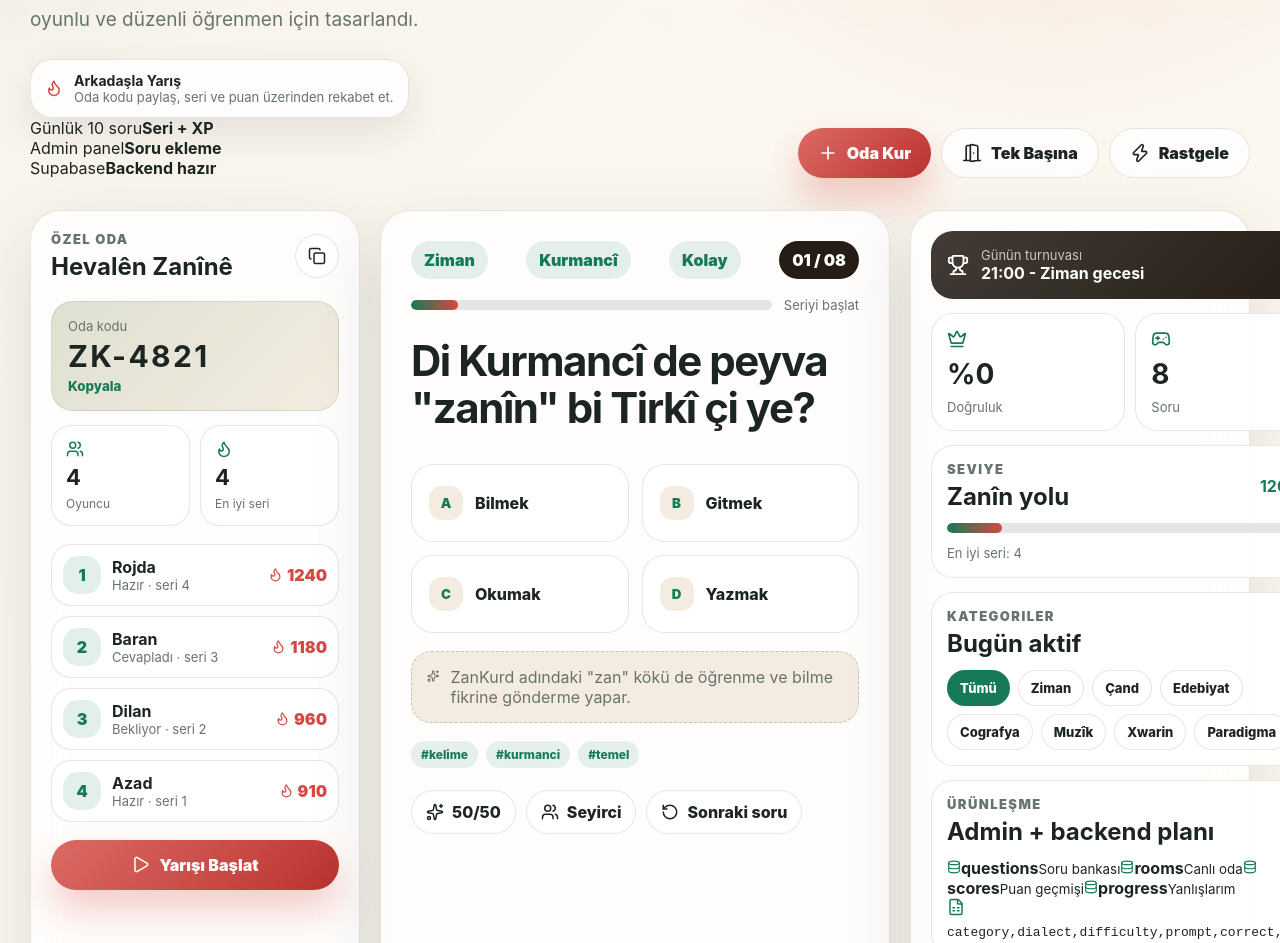
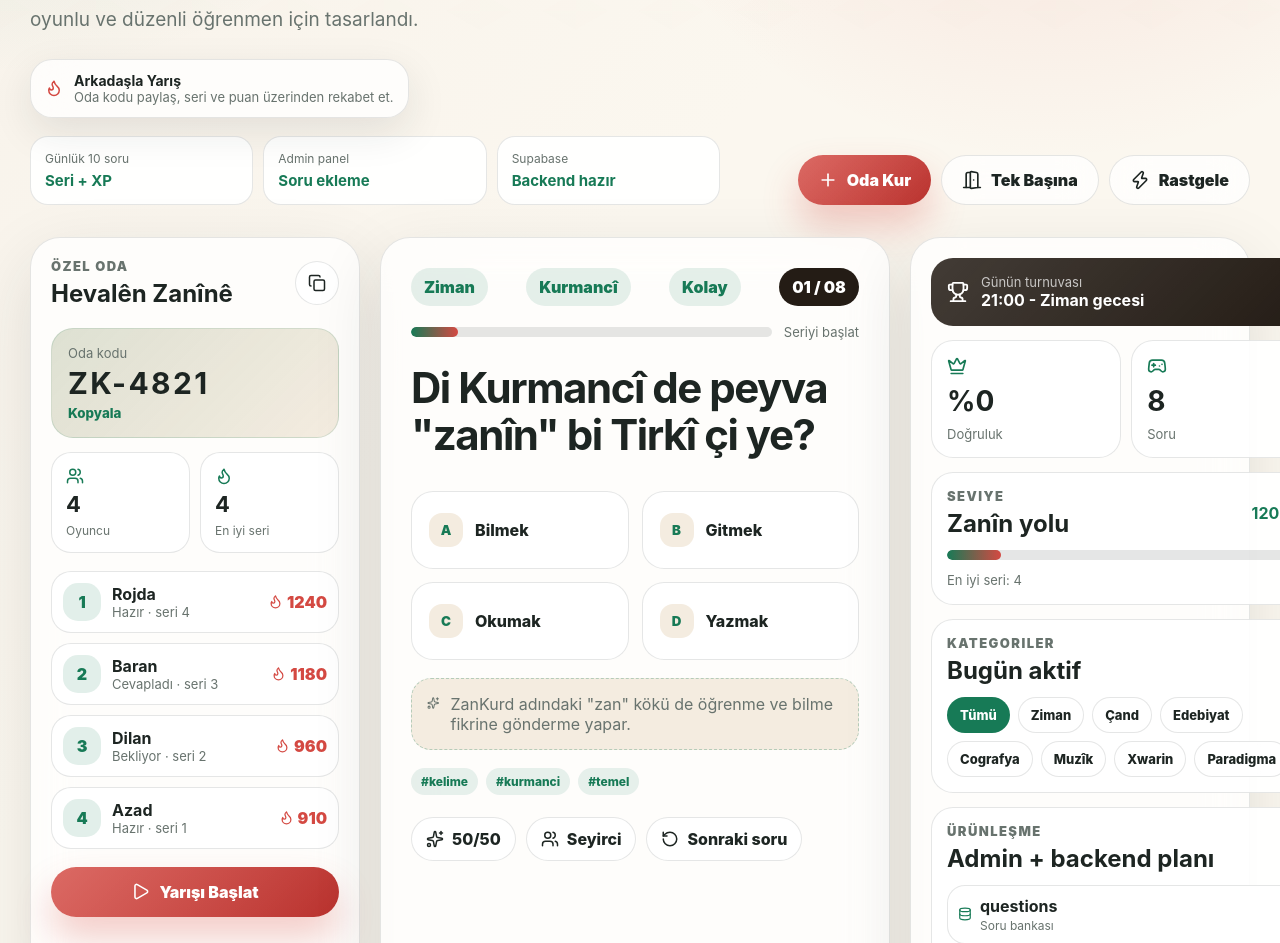
Before and after one commit to mordemnisebin/zankurd, a React (Vite) app in the folder zankurd/: page / in a window 1280 px wide. Shown: the part 469-1412 px from the top of the page. Built offline with nearby package versions, Linux system fonts and the light colour scheme.

Commit message:
style: add product strip styles

```diff
--- a/zankurd/src/index.css
+++ b/zankurd/src/index.css
@@ -67,3 +67,74 @@ body {
 ::selection {
   background: rgba(23, 122, 86, 0.22);
 }
+
+.hero-product-strip {
+  display: grid;
+  grid-template-columns: repeat(3, minmax(0, 1fr));
+  gap: 10px;
+  max-width: 690px;
+  margin-top: 18px;
+}
+
+.hero-product-strip div,
+.schema-list span,
+.csv-template {
+  border: 1px solid var(--line);
+  border-radius: 18px;
+  background: var(--surface);
+}
+
+.hero-product-strip div {
+  display: grid;
+  gap: 5px;
+  padding: 14px;
+}
+
+.hero-product-strip span,
+.schema-list small,
+.csv-template {
+  color: var(--muted);
+  font-size: 12px;
+}
+
+.hero-product-strip strong {
+  color: var(--brand);
+  font-size: 15px;
+}
+
+.schema-list {
+  display: grid;
+  gap: 8px;
+}
+
+.schema-list span {
+  display: grid;
+  grid-template-columns: auto 1fr;
+  gap: 2px 8px;
+  align-items: center;
+  padding: 10px;
+}
+
+.schema-list svg {
+  grid-row: span 2;
+  color: var(--brand);
+}
+
+.csv-template {
+  display: flex;
+  gap: 8px;
+  align-items: center;
+  padding: 10px;
+  overflow-x: auto;
+}
+
+.csv-template code {
+  font-size: 11px;
+  white-space: nowrap;
+}
+
+@media (max-width: 760px) {
+  .hero-product-strip {
+    grid-template-columns: 1fr;
+  }
+}
```
